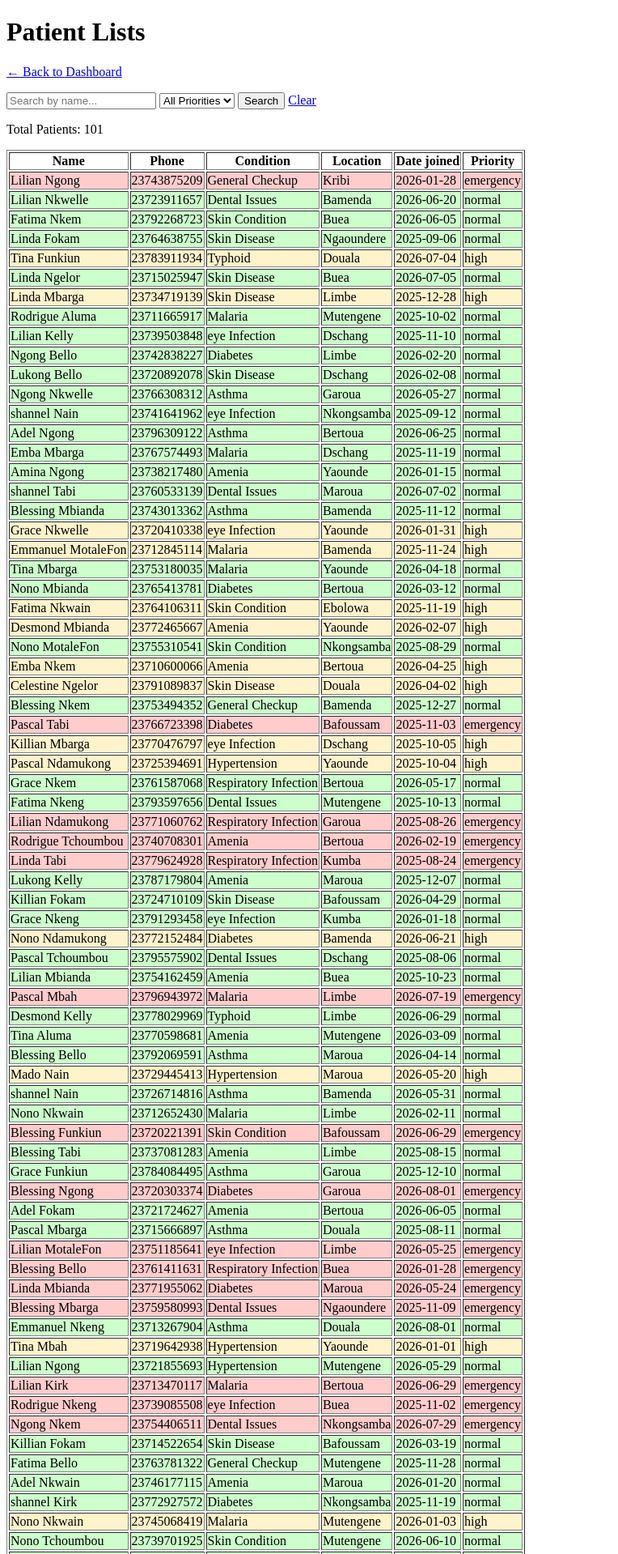
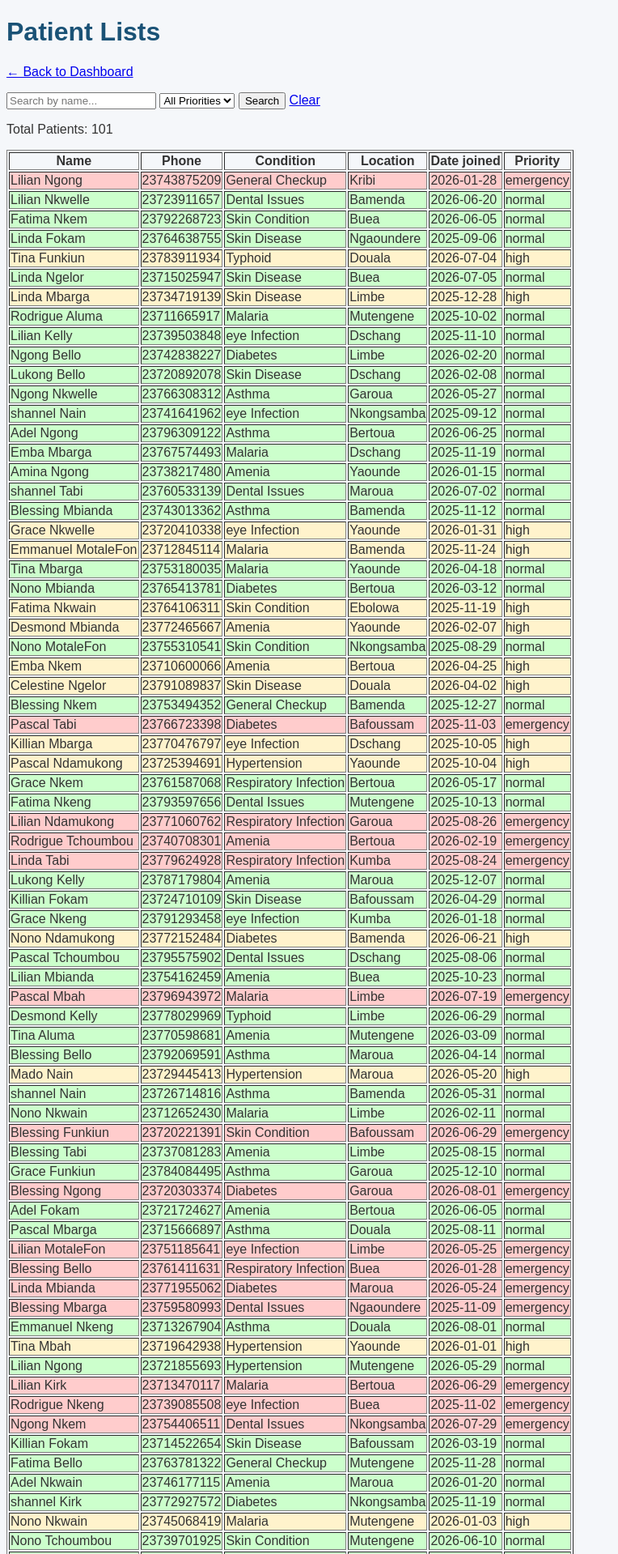
Before and after one commit to Nono237237/client-manager, a Flask app: page /patients in a window 1280 px wide. Shown: the top 1919 px of the page at 81% size, without its empty margins (0-764 px from the left). Run offline with Flask 3, Linux system fonts and the light colour scheme.

Commit message:
Day 25: Add CSS styling, priority colour classes

```diff
--- /dev/null
+++ b/static/style.css
@@ -0,0 +1,27 @@
+body {
+    background-color: #f5f7fa;
+    font-family: Arial, sans-serif;
+    color: #333;
+}
+
+h1, h2 {
+    color: #1a5276;
+}
+.alert-box {
+    background-color: #f8d7da;
+    color: #721c24;
+    padding: 8px;
+    border-radius: 5px;
+    font-weight: bold;
+}
+.row-emergency {
+    background-color: #ffcccc;
+}
+
+.row-high {
+    background-color: #fff3cc;
+}
+
+.row-normal {
+    background-color: #ccffcc;
+}
--- a/templates/home.html
+++ b/templates/home.html
@@ -2,6 +2,7 @@
 <html lang="en">
 <head>
     <meta name="viewport" content="width=device-width, initial-scale=1.0">
+    <link rel="stylesheet" href="{{ url_for('static', filename='style.css') }}">
     <title>St. Mary's Hospital</title>
 </head>
 <body>
@@ -14,7 +15,7 @@
         <li>Total Patients: {{ total_patients }}</li>
         <li>Waiting Queue: {{ waiting }}</li>
         <li>Admissions: {{ admissions }}</li>
-        <li>Emergency Cases: {{ emergency }}</li>
+        <li class="alert-box">Emergency Cases: {{ emergency }}</li>
     </ul>
 
     <h2>Quick Actions</h2>
--- a/templates/patients.html
+++ b/templates/patients.html
@@ -2,6 +2,7 @@
 <html lang="en">
 <head>
     <meta charset="UTF-8">
+    <link rel="stylesheet" href="{{ url_for('static', filename='style.css') }}">
     <meta name="viewport" content="width=device-width, initial-scale=1.0">
     <title>Patient Lists - St. Mary's Hospital</title>
 </head>
@@ -33,14 +34,8 @@
             <th>Date joined</th>
             <th>Priority</th>
         </tr>
-        {% for patient in patients %}
-        {% if patient.priority == "emergency" %}
-        <tr style="background-color: #ffcccc;">
-         {% elif patient.priority == "high" %}
-        <tr style="background-color: #fff3cc;">
-         {% else %}
-        <tr style="background-color: #ccffcc;">
-        {% endif %}
+       {% for patient in patients %}
+        <tr class="row-{{ patient.priority }}">
             <td>{{ patient.name }}</td>
             <td>{{ patient.phone }}</td>
             <td>{{ patient.condition }}</td>
```
